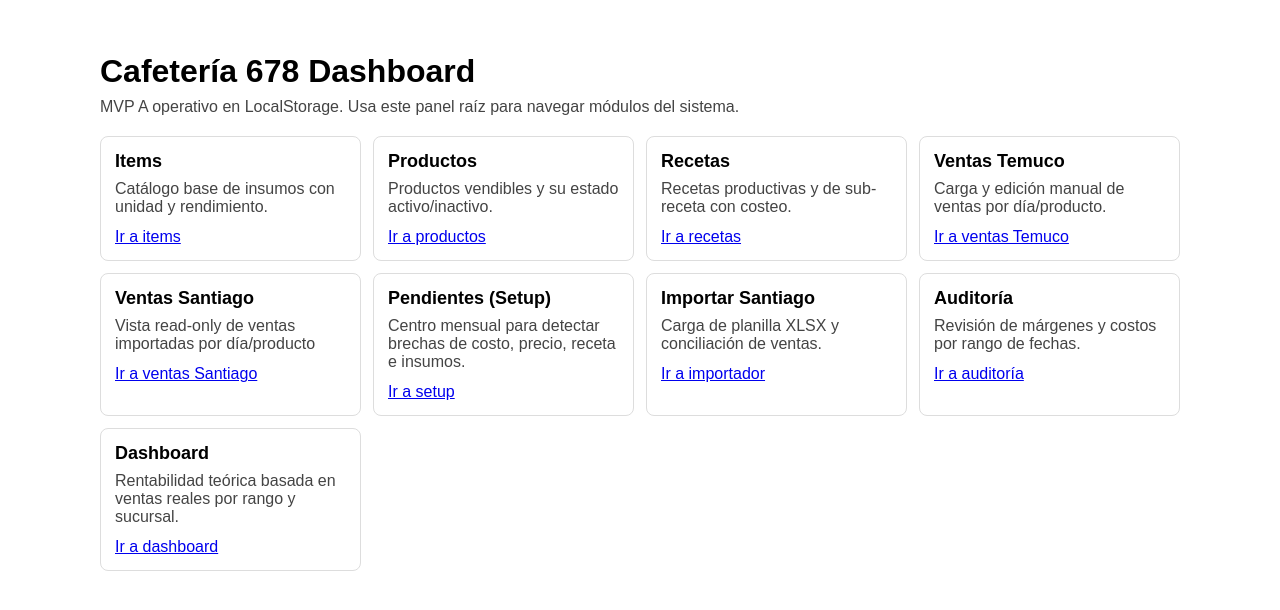
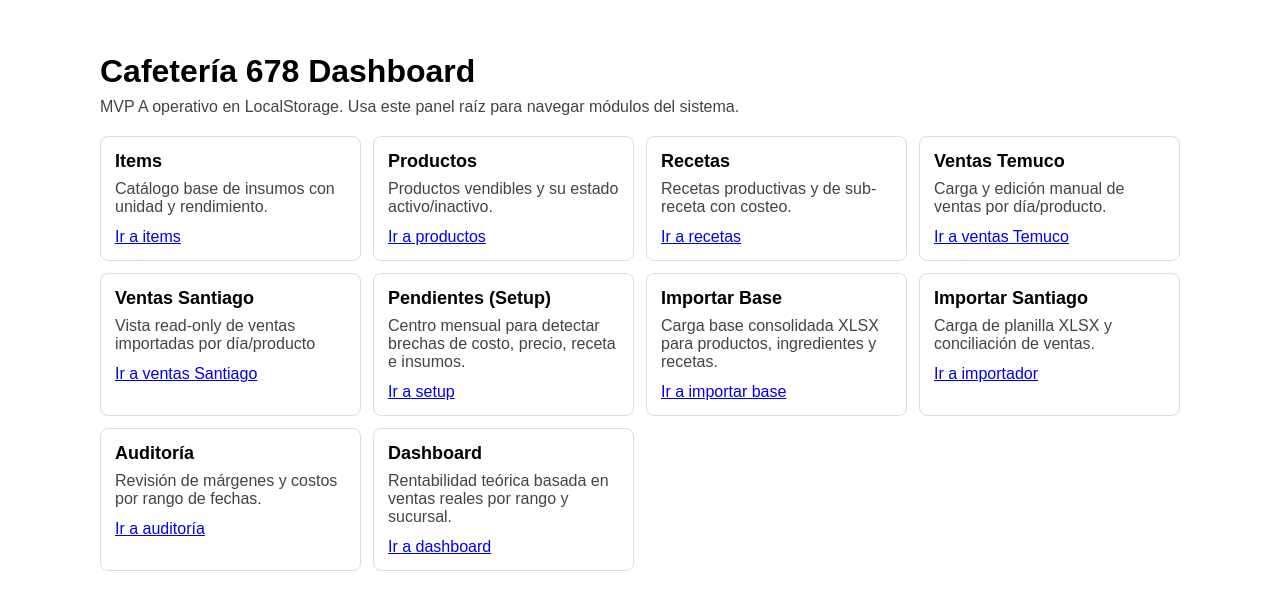
Before and after one commit to NicoChapiro/cafeteria-678-dashboard, a Next.js app: page / in a window 1280 px wide. Shown: the top 610 px of the page. Built offline with nearby package versions, Linux system fonts and the light colour scheme.

Commit message:
fix: restore Importar Base link on home

```diff
--- a/app/page.tsx
+++ b/app/page.tsx
@@ -38,6 +38,12 @@ const sections = [
     description: 'Centro mensual para detectar brechas de costo, precio, receta e insumos.',
     href: '/setup',
     cta: 'Ir a setup',
+  },
+  {
+    title: 'Importar Base',
+    description: 'Carga base consolidada XLSX para productos, ingredientes y recetas.',
+    href: '/import/base',
+    cta: 'Ir a importar base',
   },
   {
     title: 'Importar Santiago',
```
